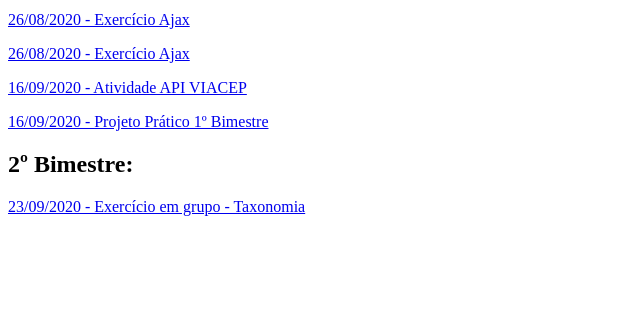
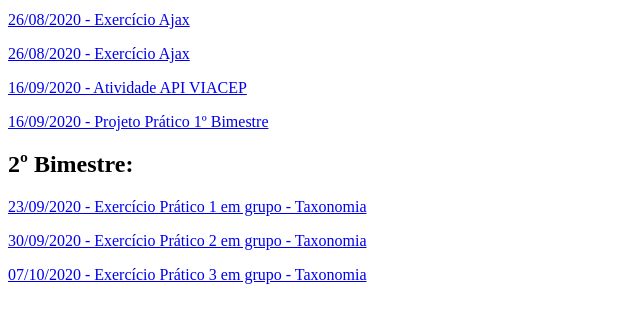
Before and after one commit to guidi1401/atividades, a PHP site: page / in a window 1280 px wide. Shown: the part 184-507 px from the top of the page, without its empty margins (0-640 px from the left). Run offline with PHP 8.4, Linux system fonts and the light colour scheme.

Commit message:
Atualização do index

```diff
--- a/index.php
+++ b/index.php
@@ -15,6 +15,8 @@
 		<p> <a href="projeto/grupoB.php"> 16/09/2020 - Projeto Prático 1º Bimestre </a> </p>
 
 		<p> <h2> 2º Bimestre: </h2> </p>
-		<p> <a href="20200923/"> 23/09/2020 - Exercício em grupo - Taxonomia </a> </p>
+		<p> <a href="20200923/"> 23/09/2020 - Exercício Prático 1 em grupo - Taxonomia </a> </p>
+		<p> <a href="20200930/"> 30/09/2020 - Exercício Prático 2 em grupo - Taxonomia </a> </p>
+		<p> <a href="20201007/index.php"> 07/10/2020 - Exercício Prático 3 em grupo - Taxonomia </a> </p>
 	</body>
 </html>
```
